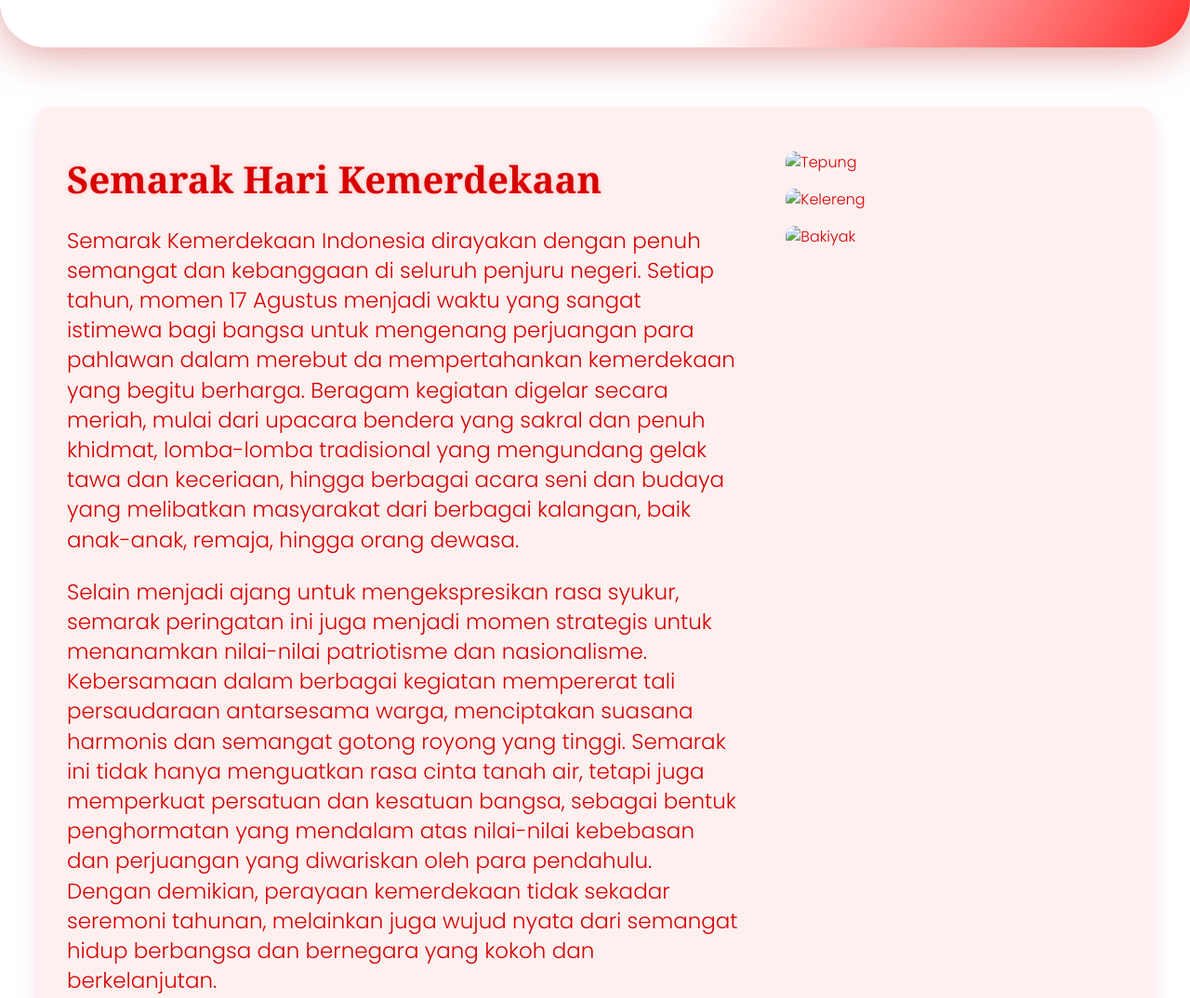
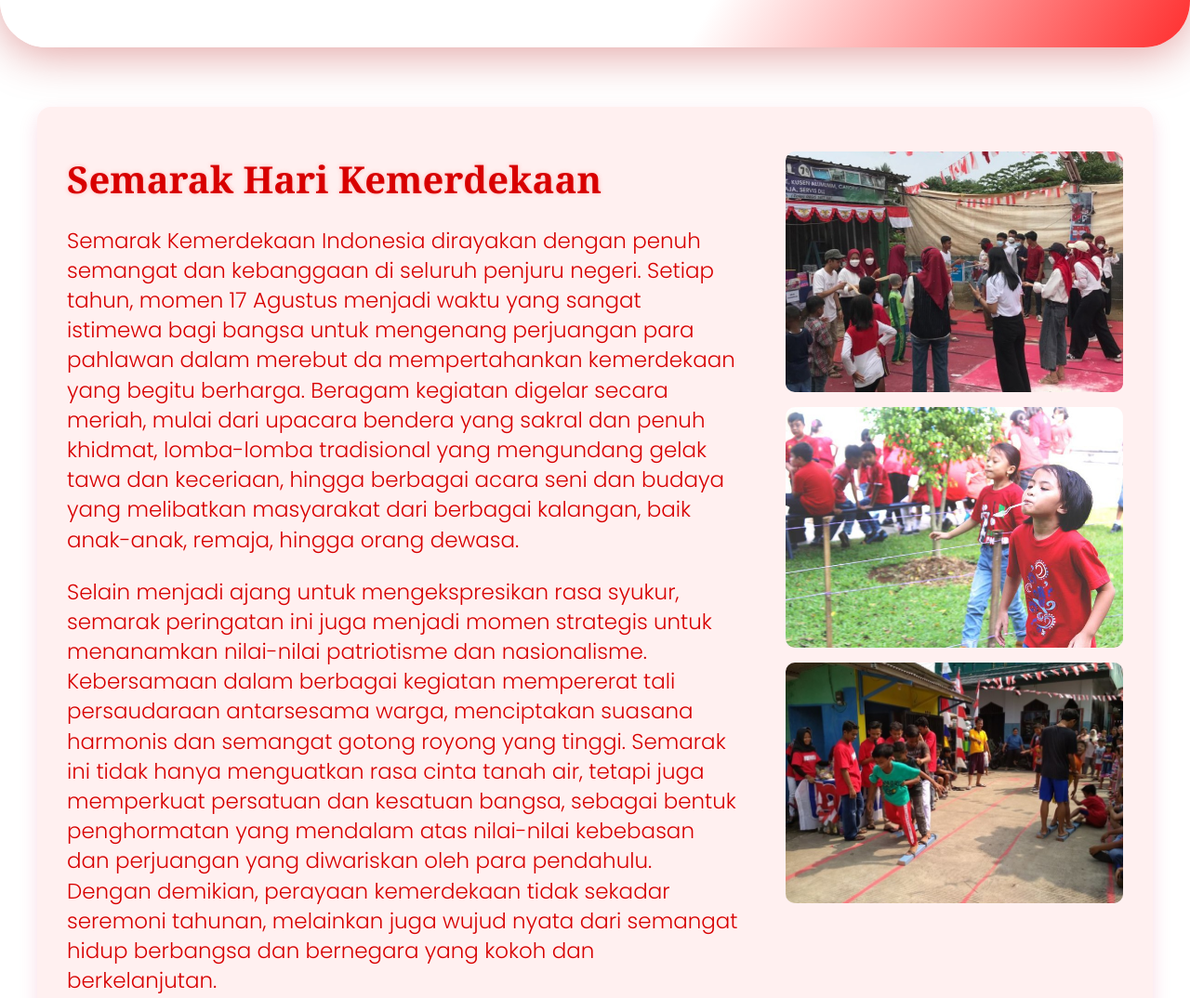
Before and after one commit to ameiva/Website-Hari-Kemerdekaan, a plain HTML site: page index.html in a window 1280 px wide. Shown: the part 856-1930 px from the top of the page at 93% size. Drawn offline with Linux system fonts and the light colour scheme.

Commit message:
Update index.html

```diff
--- a/index.html
+++ b/index.html
@@ -77,9 +77,9 @@
       </div>
 
       <div class="semarak-images">
-        <img src="img1.jpg" alt="Tepung" />
-        <img src="img2.jpg" alt="Kelereng" />
-        <img src="img3.jpg" alt="Bakiyak" />
+        <img src="imge1.jpg" alt="Tepung" />
+        <img src="imge2.jpg" alt="Kelereng" />
+        <img src="imge3.jpg" alt="Bakiyak" />
       </div>
     </div>
   </section>
```
